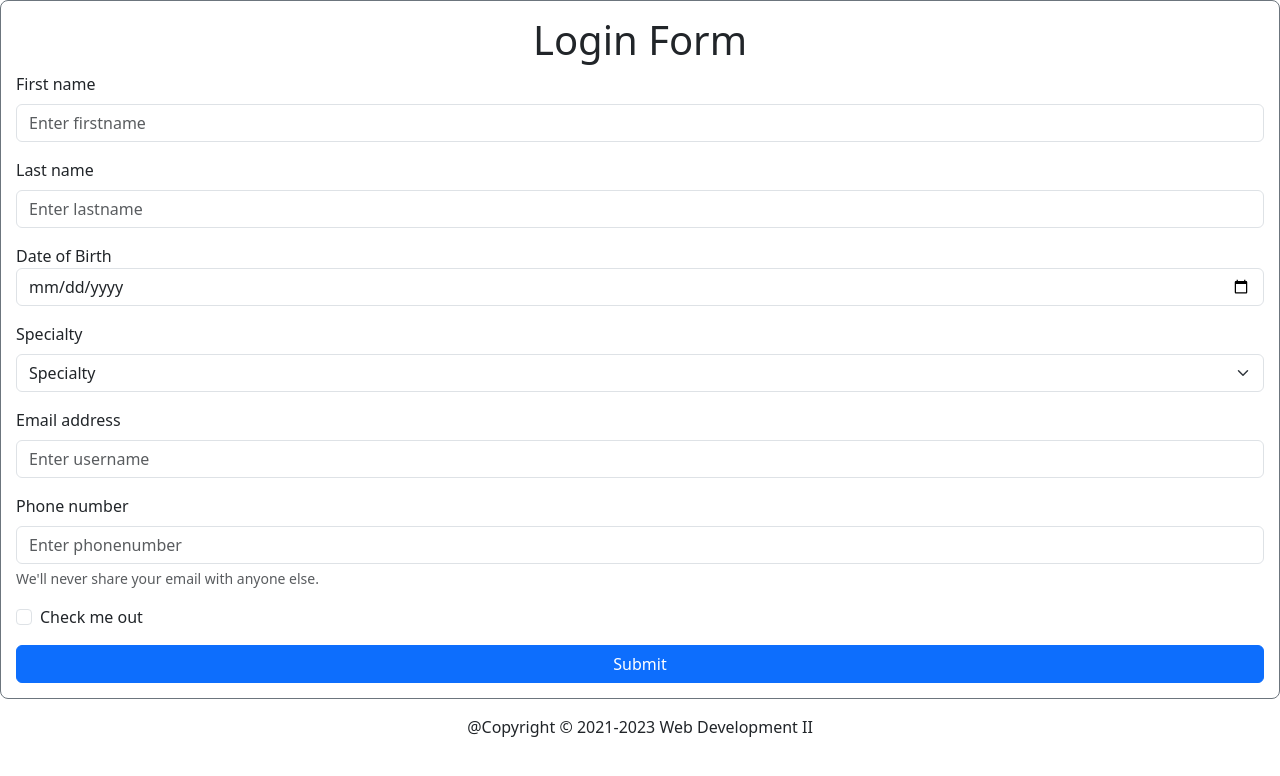
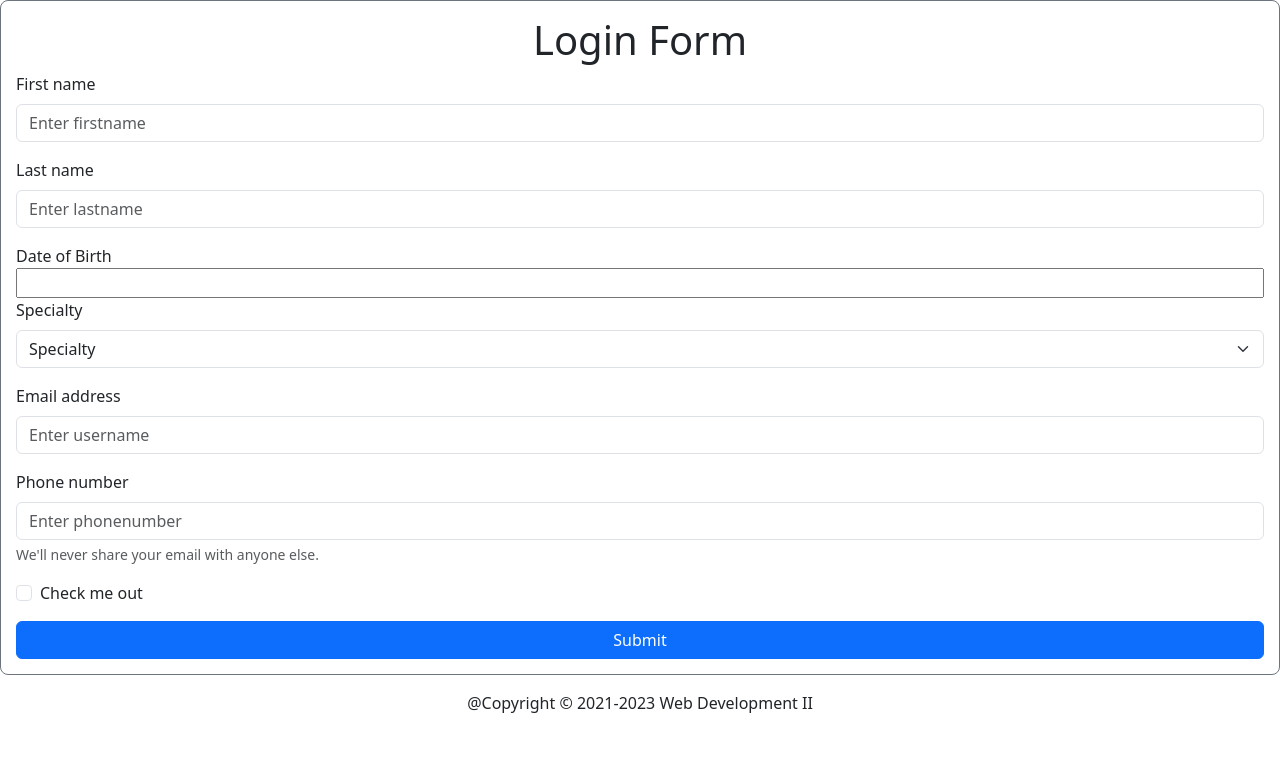
Before and after one commit to Shaine123/berdidaPhp, a PHP site: page / in a window 1280 px wide. Shown: the top 776 px of the page. Run offline with PHP 8.4, Linux system fonts and the light colour scheme.

Commit message:
new file

```diff
--- a/shainePhp/index.php
+++ b/shainePhp/index.php
@@ -10,10 +10,8 @@
     <label for="exampleInputEmail1" class="form-label">Last name</label>
     <input type="email" class="form-control" id="exampleInputEmail1" aria-describedby="emailHelp" placeholder="Enter lastname">
   </div>
-  <div class="mb-3">
   <label for="startDate">Date of Birth</label>
-<input id="startDate" class="form-control" type="date" />
-  </div>
+  <input id="datepicker" type="text"/>
   <div class="mb-3">
   <label class="form-label" for="specialty">Specialty</label>
   <select class="form-select" aria-label="Default select example" id="specialty">
```
